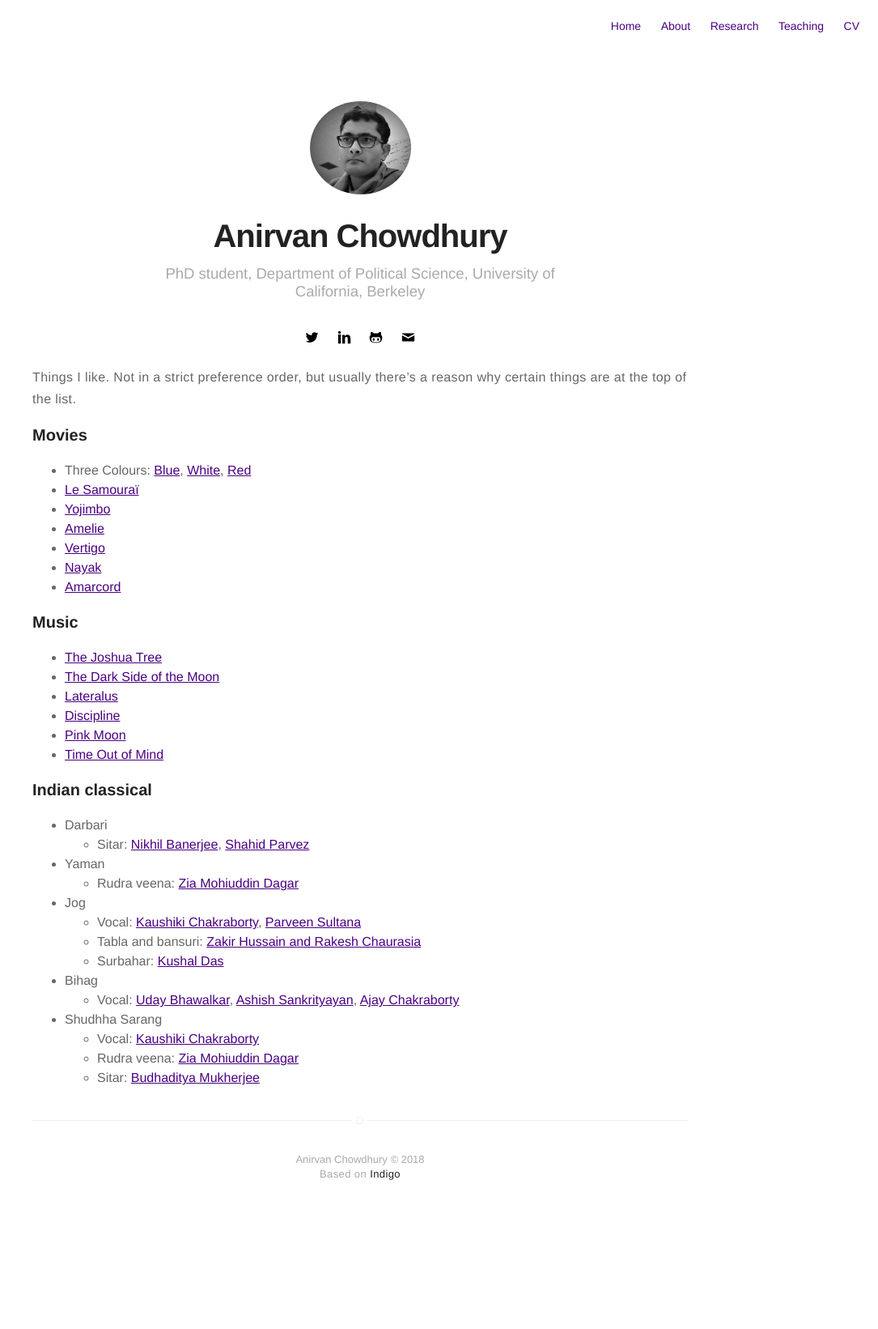
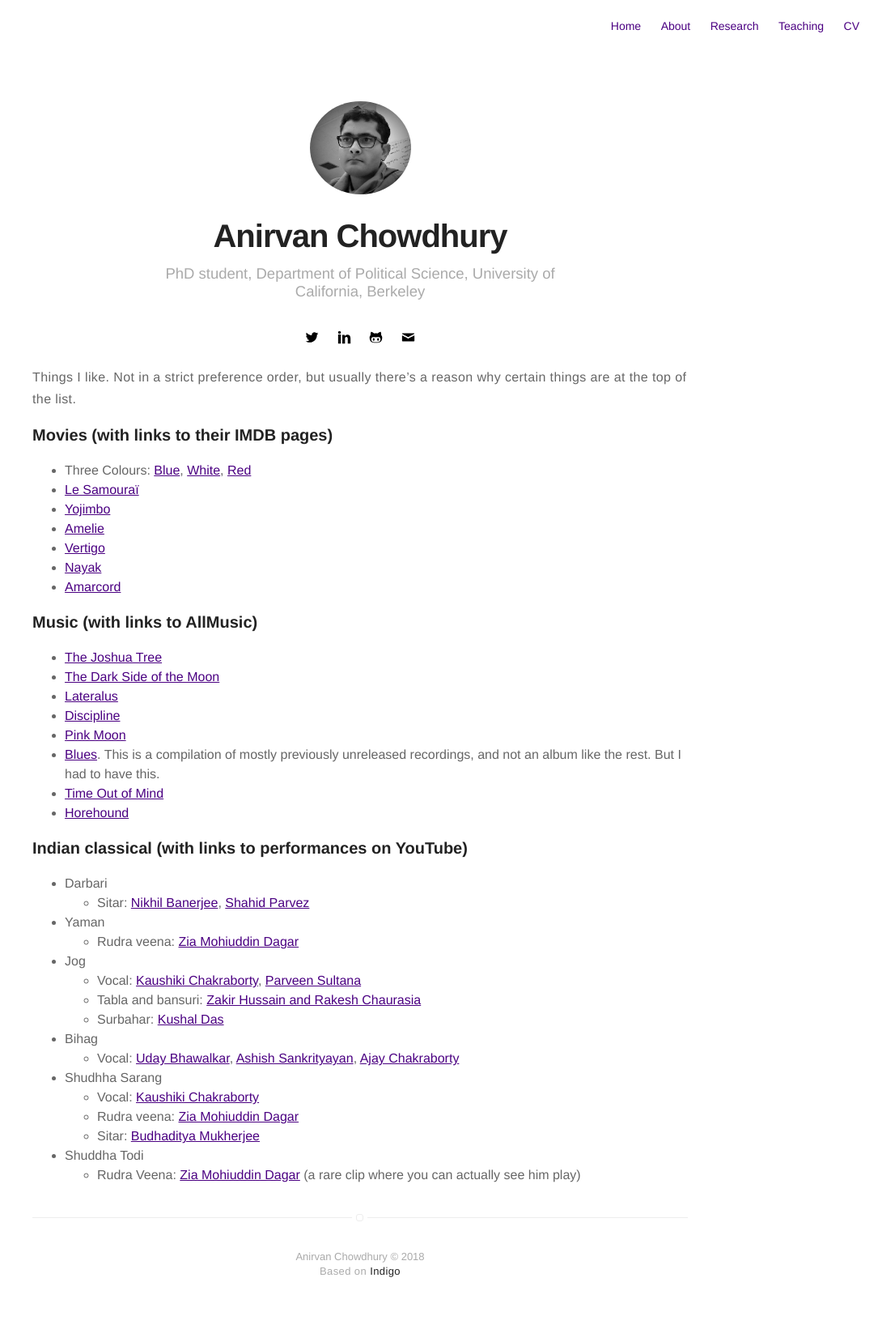
Before and after one commit to anirvanchowdhury/anirvanchowdhury.github.io, a Jekyll site: the page built from fun.md, in a window 1280 px wide. Shown: the whole page at 81% size, without its empty margins (195-1280 px from the left). Built offline with Jekyll 4.4.1, drawn with Linux system fonts in a browser that asks for light colours; before the commit the page ends 1521 px from its top, so only the background shows below that.

Commit message:
fun update

```diff
--- a/fun.md
+++ b/fun.md
@@ -6,7 +6,7 @@ permalink: /fun/index.html
 
 Things I like. Not in a strict preference order, but usually there's a reason why certain things are at the top of the list.
 
-### Movies
+### Movies (with links to their IMDB pages)
 * Three Colours: [Blue](https://www.imdb.com/title/tt0108394/), [White](https://www.imdb.com/title/tt0111507/), [Red](https://www.imdb.com/title/tt0111495/)
 * [Le Samouraï](https://www.imdb.com/title/tt0062229/)
 * [Yojimbo](https://www.imdb.com/title/tt0055630/)
@@ -15,15 +15,17 @@ Things I like. Not in a strict preference order, but usually there's a reason wh
 * [Nayak](https://www.imdb.com/title/tt0060742/)
 * [Amarcord](https://www.imdb.com/title/tt0071129/)
 
-### Music
-* [The Joshua Tree](https://en.wikipedia.org/wiki/The_Joshua_Tree)
-* [The Dark Side of the Moon](https://en.wikipedia.org/wiki/The_Dark_Side_of_the_Moon)
-* [Lateralus](https://en.wikipedia.org/wiki/Lateralus)
-* [Discipline](https://en.wikipedia.org/wiki/Discipline_(King_Crimson_album))
-* [Pink Moon](https://en.wikipedia.org/wiki/Pink_Moon)
-* [Time Out of Mind](https://en.wikipedia.org/wiki/Time_Out_of_Mind_(album))
+### Music (with links to AllMusic)
+* [The Joshua Tree](https://www.allmusic.com/album/the-joshua-tree-mw0000196162)
+* [The Dark Side of the Moon](https://www.allmusic.com/album/the-dark-side-of-the-moon-mw0000191308)
+* [Lateralus](https://www.allmusic.com/album/lateralus-mw0000002072)
+* [Discipline](https://www.allmusic.com/album/discipline-mw0000196148)
+* [Pink Moon](https://www.allmusic.com/album/pink-moon-mw0000315191)
+* [Blues](https://www.allmusic.com/album/blues-mw0000111756). This is a compilation of mostly previously unreleased recordings, and not an album like the rest. But I had to have this.
+* [Time Out of Mind](https://www.allmusic.com/album/time-out-of-mind-mw0000026150)
+* [Horehound](https://www.allmusic.com/album/horehound-mw0000814919)
 
-### Indian classical
+### Indian classical (with links to performances on YouTube)
 * Darbari
 	* Sitar: [Nikhil Banerjee](https://www.youtube.com/watch?v=EUiDVRfYwmQ), [Shahid Parvez](https://www.youtube.com/watch?v=cb6kvPdQPSY)
 * Yaman
@@ -38,3 +40,5 @@ Things I like. Not in a strict preference order, but usually there's a reason wh
 	* Vocal: [Kaushiki Chakraborty](https://www.youtube.com/watch?v=PzCZomuHVVQ)
 	* Rudra veena: [Zia Mohiuddin Dagar](https://www.youtube.com/watch?v=9QiJ1E6UpEs)
 	* Sitar: [Budhaditya Mukherjee](https://www.youtube.com/watch?v=PpoLmkkkHdM)
+* Shuddha Todi
+	* Rudra Veena: [Zia Mohiuddin Dagar](https://www.youtube.com/watch?v=xgLpl-iXUEI) (a rare clip where you can actually see him play)
```
